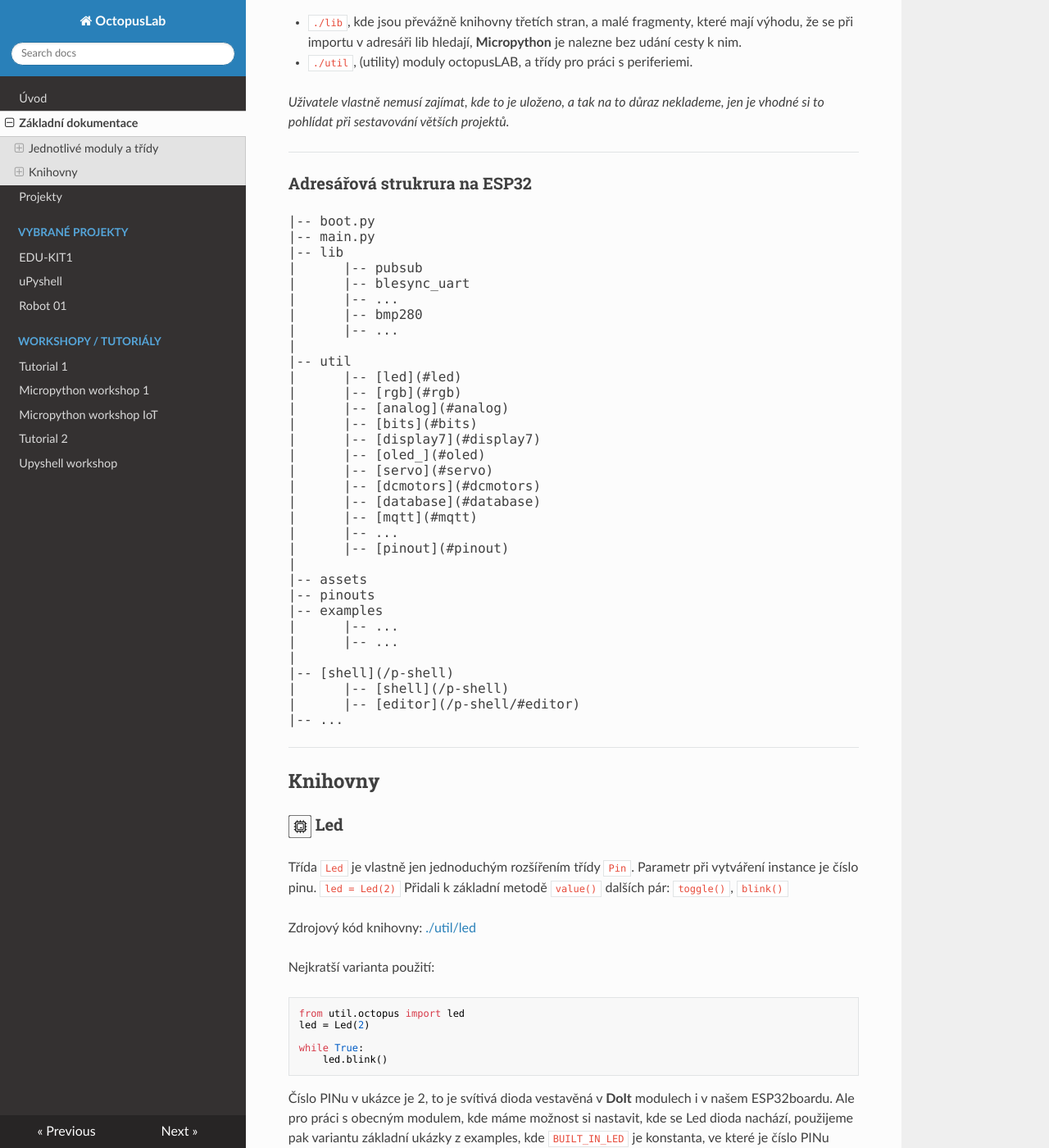
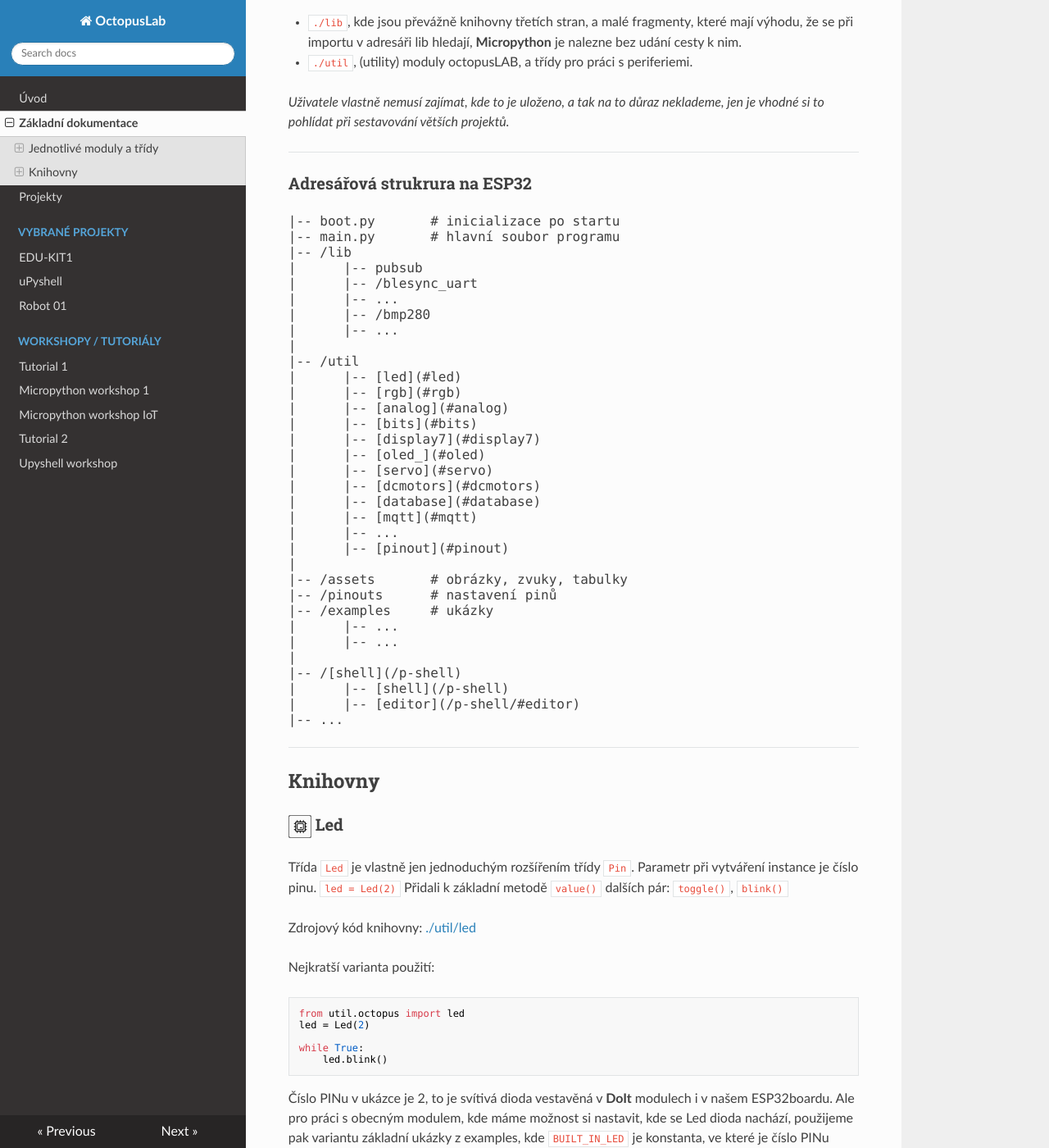
Before and after one commit to octopuslab-cz/docs_octopuslab_cz, an MkDocs documentation site: the page built from docs/basicdoc.md, in a window 1280 px wide and 1400 px high, scrolled down 1273 px. Shown: the whole window at 82% size. Built offline with MkDocs 1.6.1, drawn with Linux system fonts in a browser that asks for light colours; nearby versions of some CDN libraries.

Commit message:
fix tree /subdir

```diff
--- a/docs/basicdoc.md
+++ b/docs/basicdoc.md
@@ -46,16 +46,16 @@ Jednotlivé moduly - knihovny (podprogramy, třídy) jsme rozdělili do dvou zá
 
 ### Adresářová strukrura na ESP32
 <pre>
-|-- boot.py
-|-- main.py
-|-- lib
+|-- boot.py       # inicializace po startu
+|-- main.py       # hlavní soubor programu
+|-- /lib
 |      |-- pubsub
-|      |-- blesync_uart
+|      |-- /blesync_uart
 |      |-- ...
-|      |-- bmp280
+|      |-- /bmp280
 |      |-- ...
 |
-|-- util
+|-- /util
 |      |-- [led](#led)
 |      |-- [rgb](#rgb)
 |      |-- [analog](#analog)
@@ -69,13 +69,13 @@ Jednotlivé moduly - knihovny (podprogramy, třídy) jsme rozdělili do dvou zá
 |      |-- ...
 |      |-- [pinout](#pinout)
 |
-|-- assets
-|-- pinouts
-|-- examples
+|-- /assets       # obrázky, zvuky, tabulky
+|-- /pinouts      # nastavení pinů
+|-- /examples     # ukázky
 |      |-- ...
 |      |-- ...
 |
-|-- [shell](/p-shell)
+|-- /[shell](/p-shell)
 |      |-- [shell](/p-shell)
 |      |-- [editor](/p-shell/#editor)
 |-- ...
```
